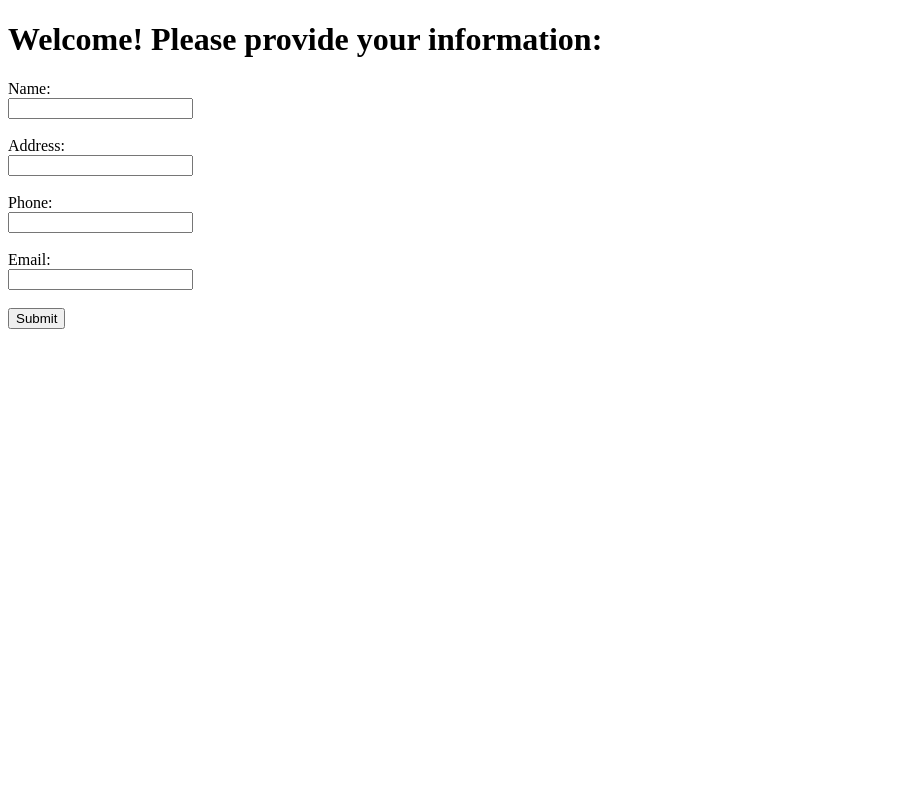
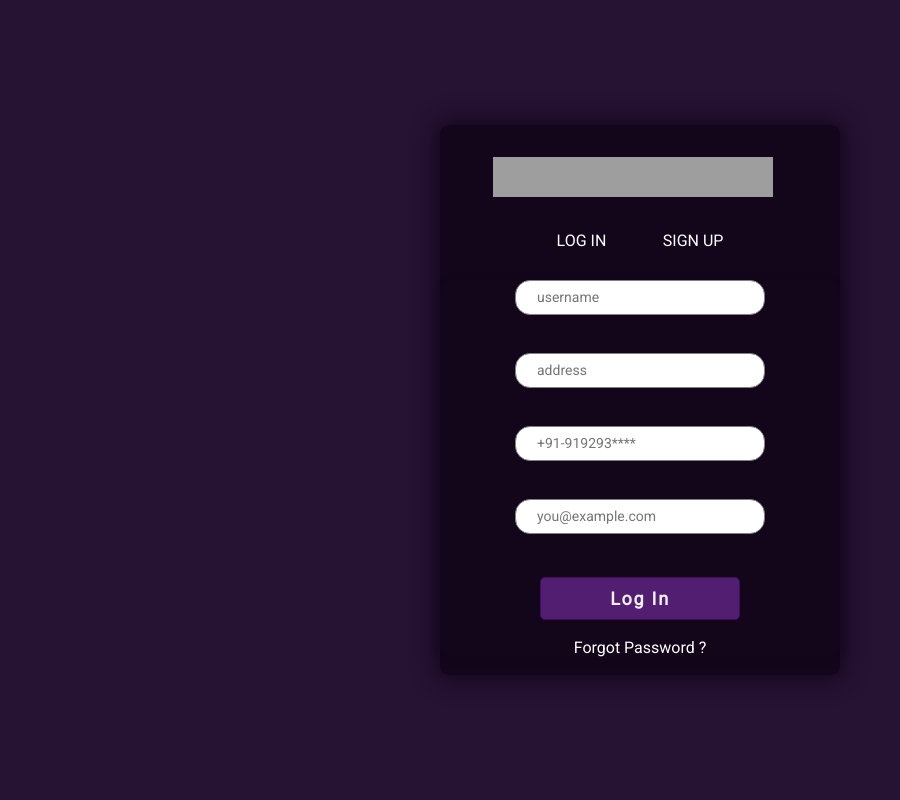
Before and after one commit to RareEminence/EpicProject, a Flask app: page / in a window 1280 px wide. Shown: the whole page, without its empty margins (0-900 px from the left). Run offline with Flask 3, Linux system fonts and the light colour scheme; grey boxes are pictures that could not be loaded.

Commit message:
Update index.html
HTML Code For Login page

```diff
--- a/templates/index.html
+++ b/templates/index.html
@@ -2,23 +2,36 @@
 <html>
 <head>
     <title>Simple Form</title>
+    <link rel="stylesheet" href="styles.css">
 </head>
 <body>
-    <h1>Welcome! Please provide your information:</h1>
-    <form action="/submit" method="post">
-        <label for="name">Name:</label><br>
-        <input type="text" id="name" name="name" required><br><br>
+    <div class="container">
+        <div class="loginBox">
+            <img id="logo" src="logoImg.png">
+        </img>
+            <section class="InBtn">
+                <a href="login.html" >
+                    LOG IN
+                </a>
+                <a href="signup.html">
+                    SIGN UP
+                </a>
+            </section>
+    <section class="InputForm">
+        <form action="/submit" method="post">
+        <input type="text" id="name" name="name" placeholder="username" required><br><br>
 
-        <label for="address">Address:</label><br>
-        <input type="text" id="address" name="address" required><br><br>
+        <input type="text" id="address" name="address" required placeholder="address"><br><br>
 
-        <label for="phone">Phone:</label><br>
-        <input type="text" id="phone" name="phone" required><br><br>
+        <input type="text" id="phone" name="phone" required placeholder="+91-919293****"><br><br>
 
-        <label for="email">Email:</label><br>
-        <input type="email" id="email" name="email" required><br><br>
+        <input type="email" id="email" name="email" required placeholder="you@example.com"><br><br>
 
-        <input type="submit" value="Submit">
-    </form>
+        <button type="submit" value="Submit" id="submit"><p>Log In</p></button>
+        <a href="signup.html">Forgot Password ?</a>
+        </form>
+    </section>
+    </div>
+    </div>
 </body>
 </html>
```
